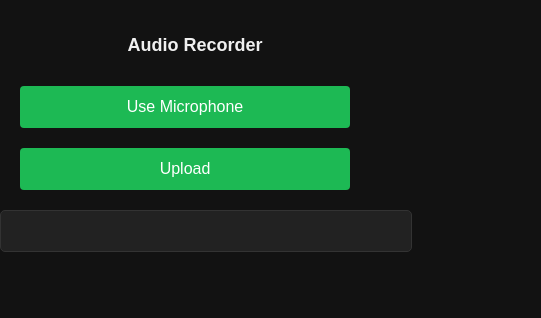
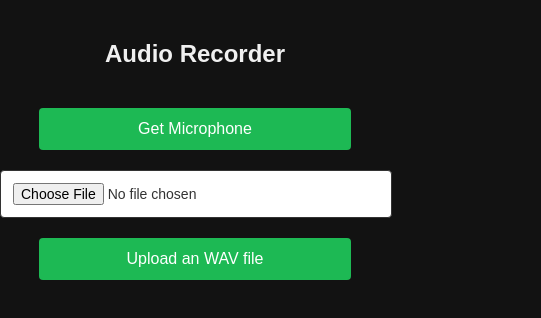
Before and after one commit to jgyfutub/TeamRocketApp, a React (Create React App) app in the folder frontend/: page /sounddetector in a window 390 px wide. Shown: the top 318 px of the page, 541 px wide, since content can reach past the window. Built offline with nearby package versions, Linux system fonts and the light colour scheme.

Commit message:
frontend

```diff
--- a/frontend/src/Pages/soundclassifier.css
+++ b/frontend/src/Pages/soundclassifier.css
@@ -1,6 +1,7 @@
 body {
   font-family: 'Arial', sans-serif;
-  background-color: #121212;
+  background-color: #121212; /* Dark background */
+  color: #fff;
   text-align: center;
   padding-top: 50px;
   margin: 0;
@@ -23,18 +24,18 @@ h2 {
 }
 
 button {
-  background-color: #1DB954;
+  background-color: #1DB954; /* Spotify Green for buttons */
   border: none;
   color: white;
   padding: 10px 20px;
-  margin: 10px 0;
+  margin: 10px 0; /* Add space between buttons */
   text-align: center;
   text-decoration: none;
   font-size: 16px;
   transition-duration: 0.4s;
   cursor: pointer;
   border-radius: 4px;
-  width: 200px;
+  width: 200px; /* Fixed width for buttons */
 }
 
 button:hover {
@@ -52,7 +53,7 @@ input[type="file"] {
   outline: none;
 }
 
-
+/* Responsive design for smaller screens */
 @media (max-width: 600px) {
   body {
     padding-top: 20px;
@@ -60,24 +61,24 @@ input[type="file"] {
 
   button,
   input[type="file"] {
-    width: 80%;
+    width: 80%; /* Responsive width */
     padding: 12px;
   }
 
   .result-display {
-    width: 90%;
+    width: 90%; /* Responsive width */
   }
 }
 
-
+/* Styles for the result display */
 .result-display {
   background-color: #222;
   border: 1px solid #333;
   padding: 20px;
   border-radius: 5px;
   margin: 20px 0;
-  width: 50%;
-  max-width: 600px;
+  width: 50%; /* Fixed width for desktop */
+  max-width: 600px; /* Maximum width */
 }
 
 p, ul {
@@ -93,92 +94,15 @@ li {
   margin: 5px 0;
 }
 
-
+/* This is to style the file input field */
 input[type='file'] {
-  width: calc(100% - 40px);
+  width: calc(100% - 40px); /* Full width minus padding */
   font-size: 14px;
 }
 
-.file-upload-controls {
-  position: relative;
-  display: flex;
-  flex-direction: column;
-  align-items: center;
-}
-
-
-input[type='file']::before {
-  content: 'Choose File';
-  position: absolute;
-  top: 0;
-  left: 50%;
-  transform: translateX(-50%);
-  width: 200px;
-  height: 100%;
-  line-height: 2.2;
-  color: white;
-  background-color: #1DB954;
-  border-radius: 4px;
-  text-align: center;
-  font-size: 16px;
-  transition: background-color 0.3s ease;
-}
-
-
-input[type='file'] {
-  width: 200px;
-  height: 48px;
-  opacity: 0;
-  position: absolute;
-  top: 0;
-  left: 50%;
-  transform: translateX(-50%);
-  z-index: 1;
-}
-
-
-.result-display {
-  position: relative;
-  width: 200px;
-  margin-top: 20px;
-  margin-bottom: 30px;
-  align-self: center;
-}
-
 @media (max-width: 600px) {
-  body {
-    padding-top: 20px;
-  }
-
-  h2 {
-    font-size: 18px;
-    margin-bottom: 20px;
-  }
-
-  button,
-  input[type="file"],
-  .result-display {
-    width: calc(100% - 40px);
-    margin-top: 10px;
-    margin-bottom: 10px;
-  }
-
-
-  input[type='file']::before {
-    width: calc(100% - 40px);
-
-    transform: translateX(0%);
-  }
-
+  /* Adjusting file input width for smaller screens */
   input[type='file'] {
-    width: calc(100% - 40px);
-
-    transform: translateX(0%);
-  }
-
-  .audio-controls,
-  .file-upload-controls,
-  .result-display {
-    width: calc(100% - 20px);
+    width: calc(100% - 24px); /* Full width minus padding for smaller screens */
   }
 }
--- a/frontend/src/Pages/soundclassifier.js
+++ b/frontend/src/Pages/soundclassifier.js
@@ -90,7 +90,7 @@ export default function SoundClassifier(){
 				<div className="audio-controls">
 					{!permission ? (
 						<button onClick={getMicrophonePermission} type="button">
-						Use Microphone
+							Get Microphone
 						</button>
 					) : null}
 					{permission && Status === "inactive" ? (
@@ -104,23 +104,23 @@ export default function SoundClassifier(){
 						</button>
 					) : null}
 				</div>
-			<div className="file-upload-controls">
+        <div>
                 <input type="file" onChange={handleFileChange} />
-				<button onClick={handleUpload}>Upload</button>
+                <button onClick={handleUpload}>Upload an WAV file</button>
         </div>
-			<div className="result-display">
-				{result.length !== 0 ? (
-					<>
-						<p>The main sound is: {result[0]}</p>
-						<p>The other possibilities are:</p>
+        {
+					result.length!=0?(
+						<div>
+						<p>The main sound is : {result[0]}</p>
+						<br/>
+						<p>the other possibilities are: </p>
 						<ul>
 					{result.slice(1).map((item, index) => (
 					<li key={index}>{item}</li>
 					))}
 				</ul>
-					</>
-				) : null}
 	   </div>
+					):<div></div> }
         </div>
     )
 }
```
Lines whose indentation alone changed are shown as unchanged.
